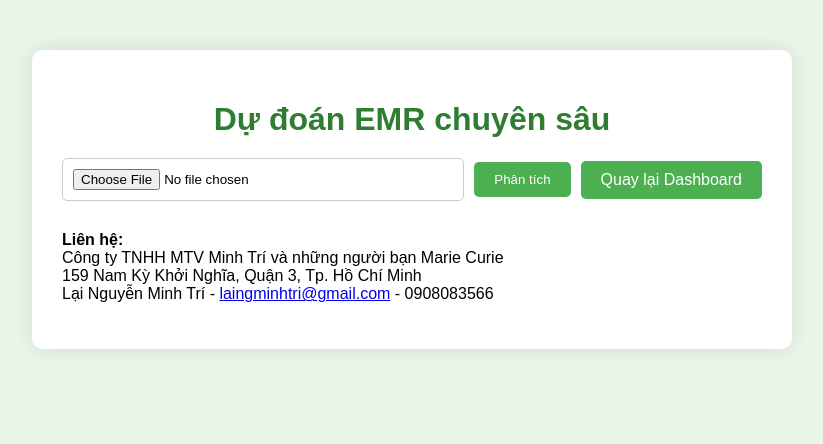
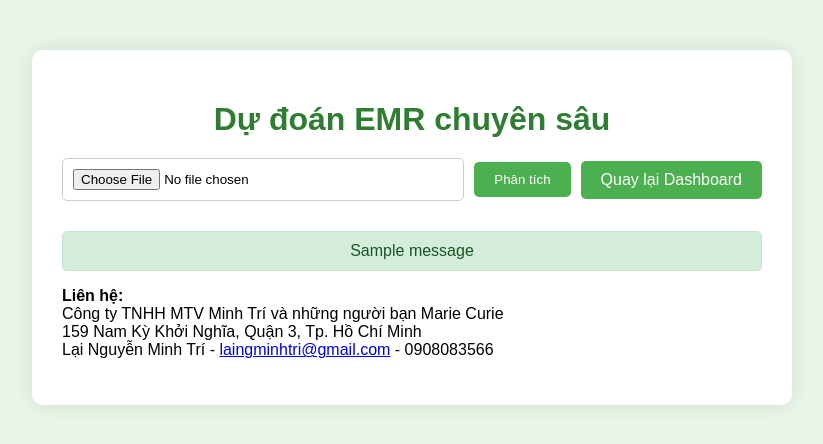
Before and after one commit to minhtriizkooooo-sys/EMR-Analysis, a Flask app: page /emr_prediction in a window 1280 px wide. Shown: the top 444 px of the page, without its empty margins (228-1051 px from the left). Run offline with Flask 2, Linux system fonts and the light colour scheme; the visitor is signed in with stand-in values (Sample User, id 1); one stand-in notice (Sample message) is shown.

Commit message:
Update emr_prediction.html

```diff
--- a/templates/emr_prediction.html
+++ b/templates/emr_prediction.html
@@ -6,7 +6,7 @@
     <style>
         body {font-family: Arial, sans-serif; background: #e8f5e9; margin: 0; padding: 0;}
         .container {max-width: 700px; margin: 50px auto; background: #fff; padding: 30px; border-radius: 10px;
-                    box-shadow: 0 0 20px rgba(0,0,0,0.1);}
+                     box-shadow: 0 0 20px rgba(0,0,0,0.1);}
         h1 {color: #2e7d32; text-align: center; margin-bottom: 20px;}
         .form-group {display: flex; gap: 10px; margin-bottom: 30px; align-items: center;}
         input[type="file"] {flex-grow: 1; padding: 10px; border: 1px solid #ccc; border-radius: 5px;}
@@ -16,10 +16,21 @@
         }
         .btn:hover, .btn-dashboard:hover {background-color: #2e7d32;}
         .btn-dashboard {text-decoration: none; text-align: center;}
-        .error {background: #ffebee; color: #d32f2f; padding: 15px; border-radius: 5px; margin-top: 10px;}
-        .result-section {margin-top: 30px; padding: 20px; background: #f1f8e9; border-radius: 8px;}
-        .result-section h2 {color: #2e7d32; border-bottom: 1px solid #c8e6c9;}
+        .result-section {margin-top: 30px; padding: 20px; background: #f1f8e9; border-radius: 8px; text-align: center;}
+        .result-section h2 {color: #2e7d32; border-bottom: 1px solid #c8e6c9; padding-bottom: 10px;}
         img {max-width: 100%; margin-top: 15px; border-radius: 8px; border: 4px solid #ddd;}
+
+        /* CSS cho Flash Messages */
+        .flash-message {
+            list-style: none;
+            padding: 10px;
+            margin-bottom: 10px;
+            border-radius: 5px;
+            text-align: center;
+        }
+        .flash-success { background-color: #d4edda; color: #155724; border: 1px solid #c3e6cb; }
+        .flash-danger { background-color: #f8d7da; color: #721c24; border: 1px solid #f5c6cb; }
+        .flash-warning { background-color: #fff3cd; color: #856404; border: 1px solid #ffeeba; }
     </style>
 </head>
 <body>
@@ -33,9 +44,17 @@
         </div>
     </form>
 
-    {% if error %}
-        <div class="error">{{ error }}</div>
-    {% endif %}
+    {% with messages = get_flashed_messages(with_categories=true) %}
+        {% if messages %}
+            <ul style="padding: 0;">
+                {% for category, message in messages %}
+                    <li class="flash-message flash-{{ category }}">
+                        {{ message }}
+                    </li>
+                {% endfor %}
+            </ul>
+        {% endif %}
+    {% endwith %}
 
     {% if result %}
         <div class="result-section">
```
